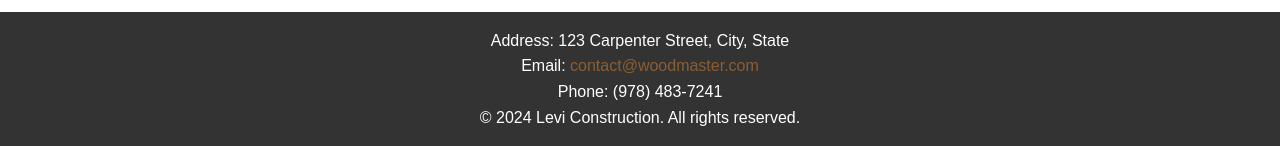
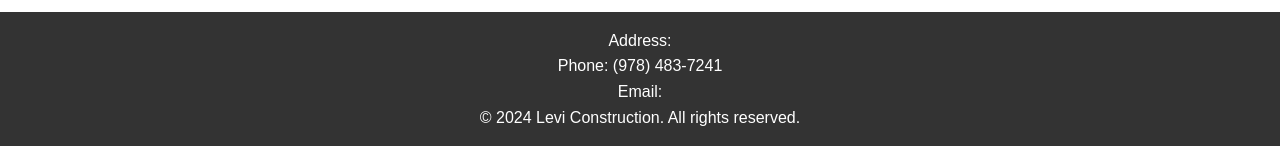
Before and after one commit to DIVANIR/Levi-Construction, a plain HTML site: page index.html in a window 1280 px wide. Shown: the part 3381-3527 px from the top of the page. Drawn offline with Linux system fonts and the light colour scheme.

Commit message:
update url

```diff
--- a/index.html
+++ b/index.html
@@ -16,7 +16,7 @@
     <meta property="og:description"
         content="Levi Construction specializes in custom doors, flooring, and unique woodwork projects. Over 35 years of experience in transforming wood into art.">
     <meta property="og:image" content="img/logo.png"> <!-- Ensure you have a relevant image for sharing -->
-    <meta property="og:url" content="https://www.leviconstruction.com">
+    <meta property="og:url" content="https://divanir.github.io/Levi-Construction/">
     <meta property="og:type" content="website">
 
     <!-- Twitter Card Tags -->
@@ -27,7 +27,7 @@
     <meta name="twitter:image" content="img/logo.png"> <!-- Ensure you have a relevant image for sharing -->
 
     <!-- Canonical URL -->
-    <link rel="canonical" href="https://www.leviconstruction.com">
+    <link rel="canonical" href="https://divanir.github.io/Levi-Construction/">
 
     <link rel="stylesheet" href="styles.css">
     <script src="https://kit.fontawesome.com/1366979560.js" crossorigin="anonymous"></script>
@@ -121,9 +121,9 @@
     </section>
 
     <footer>
-        <p>Address: 123 Carpenter Street, City, State</p>
-        <p>Email: <a href="mailto:contact@woodmaster.com">contact@woodmaster.com</a></p>
+        <p>Address: </p>
         <p>Phone: (978) 483-7241</p>
+        <p>Email: <a href=""></a></p>
         <p>© 2024 Levi Construction. All rights reserved.</p>
     </footer>
     <script>
```
